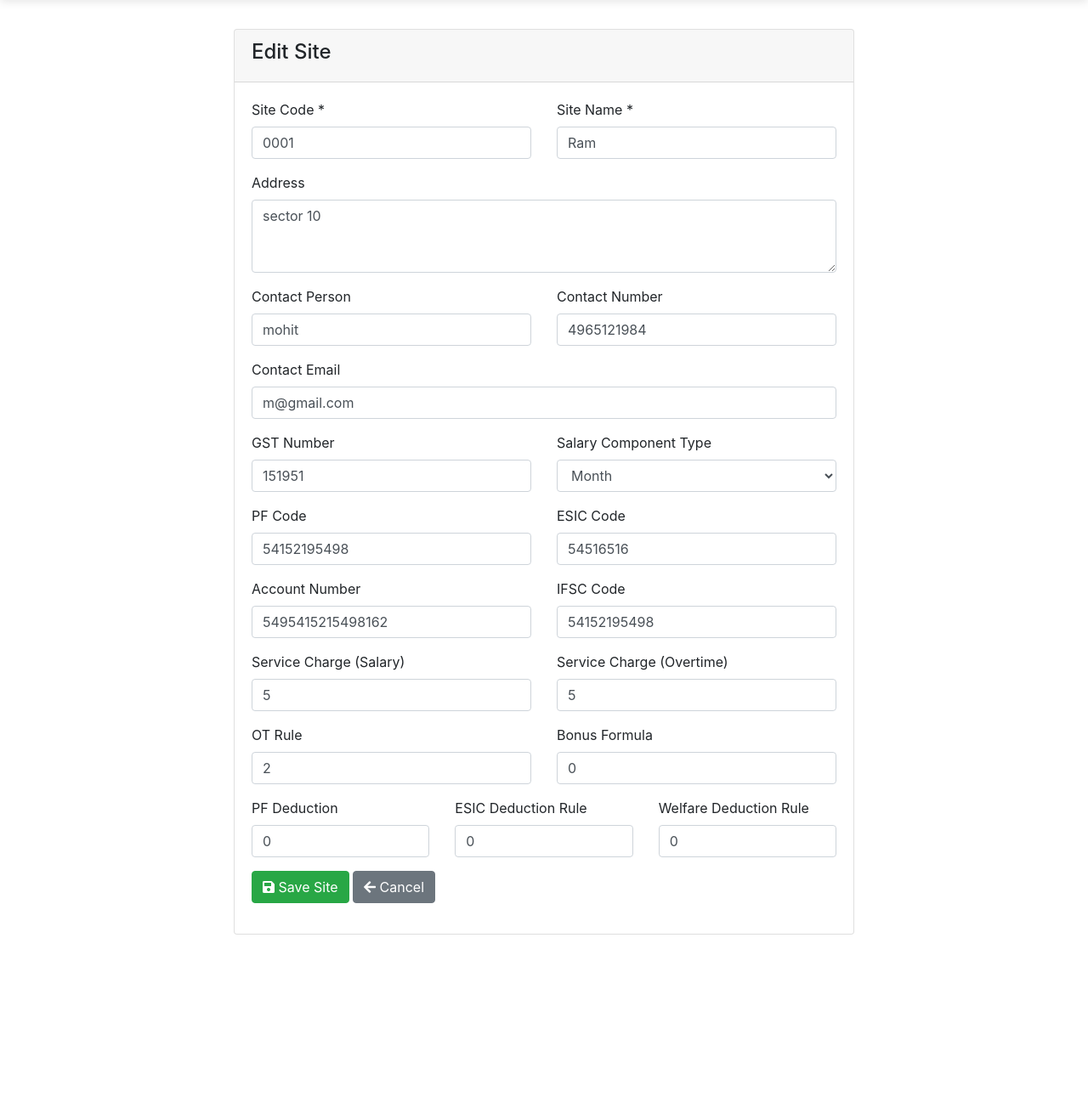
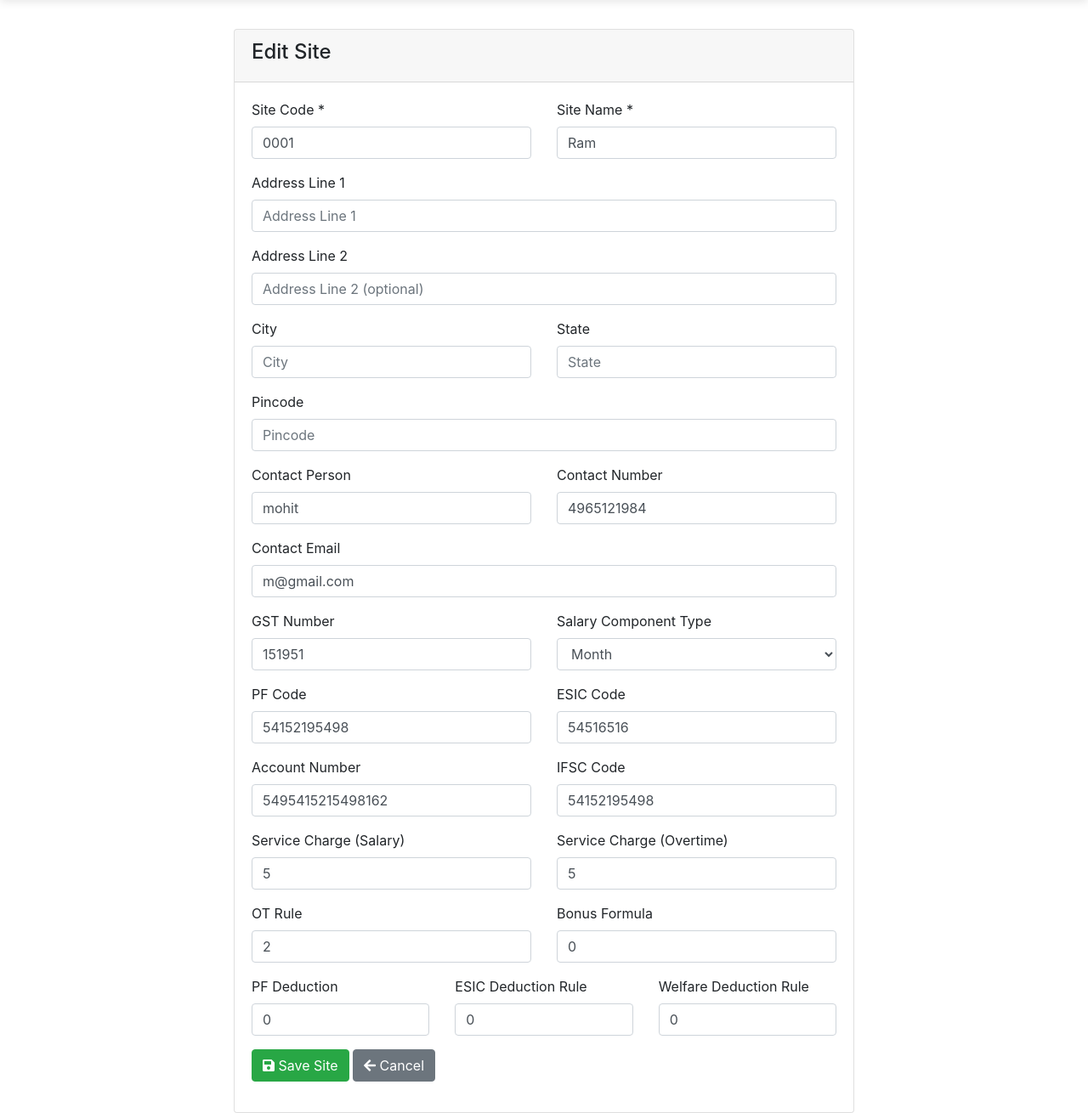
Before and after one commit to arush420/Project-X, a Django app: page /employees/site/3/update/ in a window 1280 px wide. Shown: the part 80-1390 px from the top of the page at 85% size. Before the commit the page ends 1180 px from the top, so only its background shows below. Run offline with Django 3.2, Linux system fonts and the light colour scheme; data comes from the database, SQL or seed files in the repository; parts of the project's set-up code (start-up, migrations or seed data) failed here and were passed over; some libraries are stand-ins or nearby versions.

Commit message:
site model updated with address field

```diff
--- a/salary_management/employees/forms.py
+++ b/salary_management/employees/forms.py
@@ -383,7 +383,8 @@ class SiteForm(forms.ModelForm):
     class Meta:
         model = Site
         fields = [
-            'site_code', 'site_name', 'site_address',
+            'site_code', 'site_name',
+            'site_address_line1', 'site_address_line2', 'site_city', 'site_state', 'site_pincode',
             'site_gst_number', 'site_account_number', 'site_ifsc_code',
             'site_contact_person_name', 'site_contact_person_number', 'site_contact_person_email',
             'site_pf_code', 'site_esic_code',
@@ -401,10 +402,25 @@ class SiteForm(forms.ModelForm):
                 'class': 'form-control',
                 'placeholder': 'Enter site name'
             }),
-            'site_address': forms.Textarea(attrs={
+            'site_address_line1': forms.TextInput(attrs={
                 'class': 'form-control',
-                'placeholder': 'Enter full address',
-                'rows': 3
+                'placeholder': 'Address Line 1'
+            }),
+            'site_address_line2': forms.TextInput(attrs={
+                'class': 'form-control',
+                'placeholder': 'Address Line 2 (optional)'
+            }),
+            'site_city': forms.TextInput(attrs={
+                'class': 'form-control',
+                'placeholder': 'City'
+            }),
+            'site_state': forms.TextInput(attrs={
+                'class': 'form-control',
+                'placeholder': 'State'
+            }),
+            'site_pincode': forms.TextInput(attrs={
+                'class': 'form-control',
+                'placeholder': 'Pincode'
             }),
             'site_gst_number': forms.TextInput(attrs={
                 'class': 'form-control',
--- a/salary_management/employees/models.py
+++ b/salary_management/employees/models.py
@@ -76,11 +76,15 @@ class Company(models.Model):
 class Site(models.Model):
     site_code = models.CharField(max_length=4, default="0000")
     site_name = models.CharField(max_length=100, default="")
-    site_address = models.CharField(max_length=255, default="")
+    site_address_line1 = models.CharField(max_length=200, help_text="Address line 1", default="")
+    site_address_line2 = models.CharField(max_length=200, blank=True, help_text="Address line 2 (optional)", default="")
+    site_city = models.CharField(max_length=100, default="")
+    site_state = models.CharField(max_length=100, default="")
+    site_pincode = models.CharField(max_length=10, default="")
+    site_gst_number = models.CharField(max_length=15, help_text="GST registration number")
     site_contact_person_name = models.CharField(max_length=100, default="")
-    site_contact_person_number = models.CharField(validators=[phone_regex], max_length=10, default="0000000000")
+    site_contact_person_number = models.CharField(validators=[phone_regex], max_length=15, default="0000000000")
     site_contact_person_email = models.EmailField(max_length=100, default="")
-    site_gst_number = models.CharField(max_length=20, default="0")
     site_pf_code = models.CharField(max_length=20, default="0")
     site_esic_code = models.CharField(max_length=20, default="0")
     site_service_charge_salary = models.CharField(max_length=20, default="0")
--- a/salary_management/employees/templates/employees/site_detail.html
+++ b/salary_management/employees/templates/employees/site_detail.html
@@ -32,7 +32,11 @@
                                 </tr>
                                 <tr>
                                     <td><strong>Address:</strong></td>
-                                    <td>{{ site.site_address|default:"Not provided" }}</td>
+                                    <td>
+                                        {{ site.site_address_line1 }}<br>
+                                        {% if site.site_address_line2 %}{{ site.site_address_line2 }}<br>{% endif %}
+                                        {{ site.site_city }}, {{ site.site_state }} - {{ site.site_pincode }}
+                                    </td>
                                 </tr>
                             </table>
                         </div>
--- a/salary_management/employees/templates/employees/site_form.html
+++ b/salary_management/employees/templates/employees/site_form.html
@@ -35,10 +35,47 @@
                         </div>
 
                         <div class="form-group mb-3">
-                            <label for="{{ form.site_address.id_for_label }}">Address</label>
-                            {{ form.site_address|add_class:"form-control" }}
-                            {% if form.site_address.errors %}
-                                <div class="text-danger">{{ form.site_address.errors }}</div>
+                            <label for="{{ form.site_address_line1.id_for_label }}">Address Line 1</label>
+                            {{ form.site_address_line1|add_class:"form-control" }}
+                            {% if form.site_address_line1.errors %}
+                                <div class="text-danger">{{ form.site_address_line1.errors }}</div>
+                            {% endif %}
+                        </div>
+
+                        <div class="form-group mb-3">
+                            <label for="{{ form.site_address_line2.id_for_label }}">Address Line 2</label>
+                            {{ form.site_address_line2|add_class:"form-control" }}
+                            {% if form.site_address_line2.errors %}
+                                <div class="text-danger">{{ form.site_address_line2.errors }}</div>
+                            {% endif %}
+                        </div>
+
+                        <div class="row">
+                            <div class="col-md-6">
+                                <div class="form-group mb-3">
+                                    <label for="{{ form.site_city.id_for_label }}">City</label>
+                                    {{ form.site_city|add_class:"form-control" }}
+                                    {% if form.site_city.errors %}
+                                        <div class="text-danger">{{ form.site_city.errors }}</div>
+                                    {% endif %}
+                                </div>
+                            </div>
+                            <div class="col-md-6">
+                                <div class="form-group mb-3">
+                                    <label for="{{ form.site_state.id_for_label }}">State</label>
+                                    {{ form.site_state|add_class:"form-control" }}
+                                    {% if form.site_state.errors %}
+                                        <div class="text-danger">{{ form.site_state.errors }}</div>
+                                    {% endif %}
+                                </div>
+                            </div>
+                        </div>
+
+                        <div class="form-group mb-3">
+                            <label for="{{ form.site_pincode.id_for_label }}">Pincode</label>
+                            {{ form.site_pincode|add_class:"form-control" }}
+                            {% if form.site_pincode.errors %}
+                                <div class="text-danger">{{ form.site_pincode.errors }}</div>
                             {% endif %}
                         </div>
 
```
Also changed, not shown: salary_management/db.sqlite3, salary_management/employees/migrations/0067_alter_site_site_address_and_more.py (added), salary_management/employees/migrations/0068_update_site_address_to_structured.py (added).
